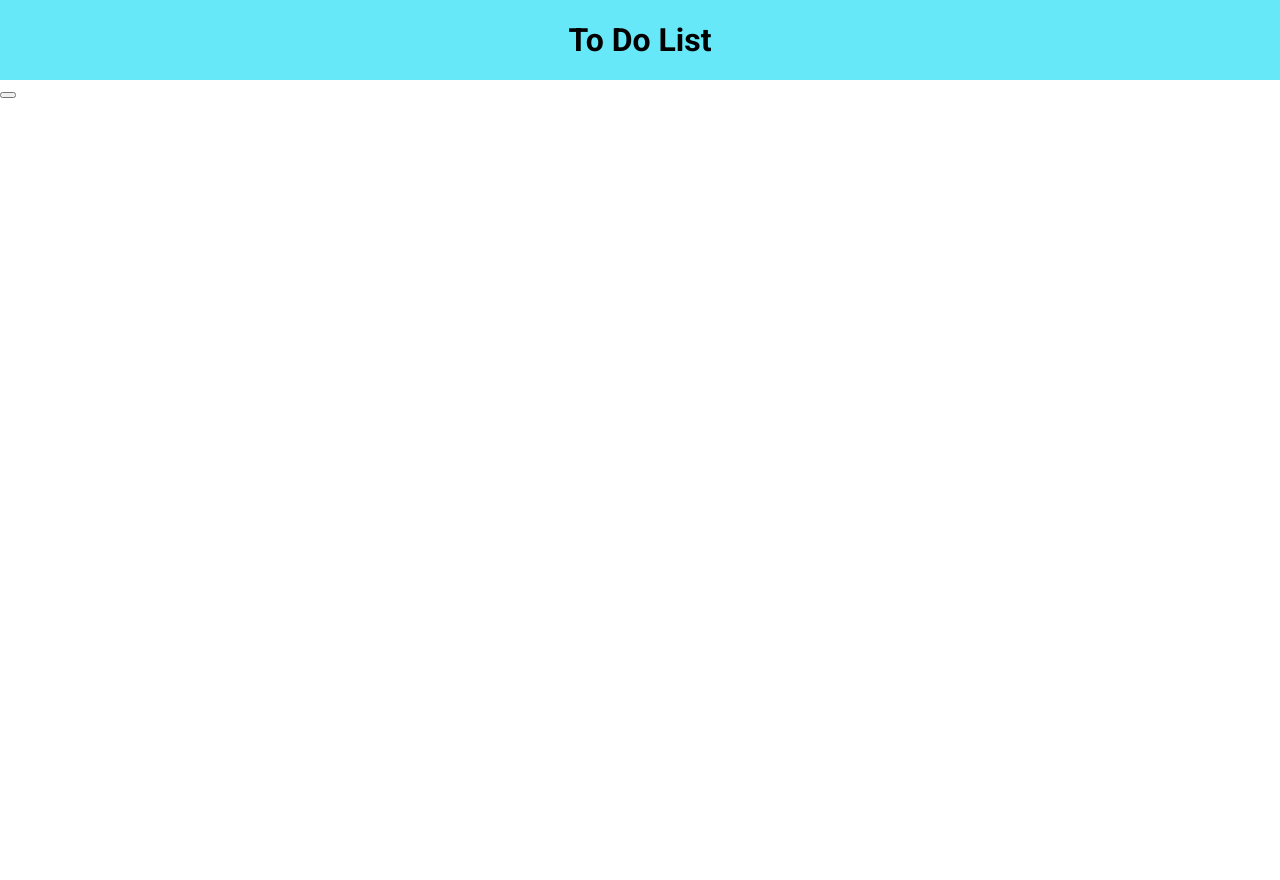
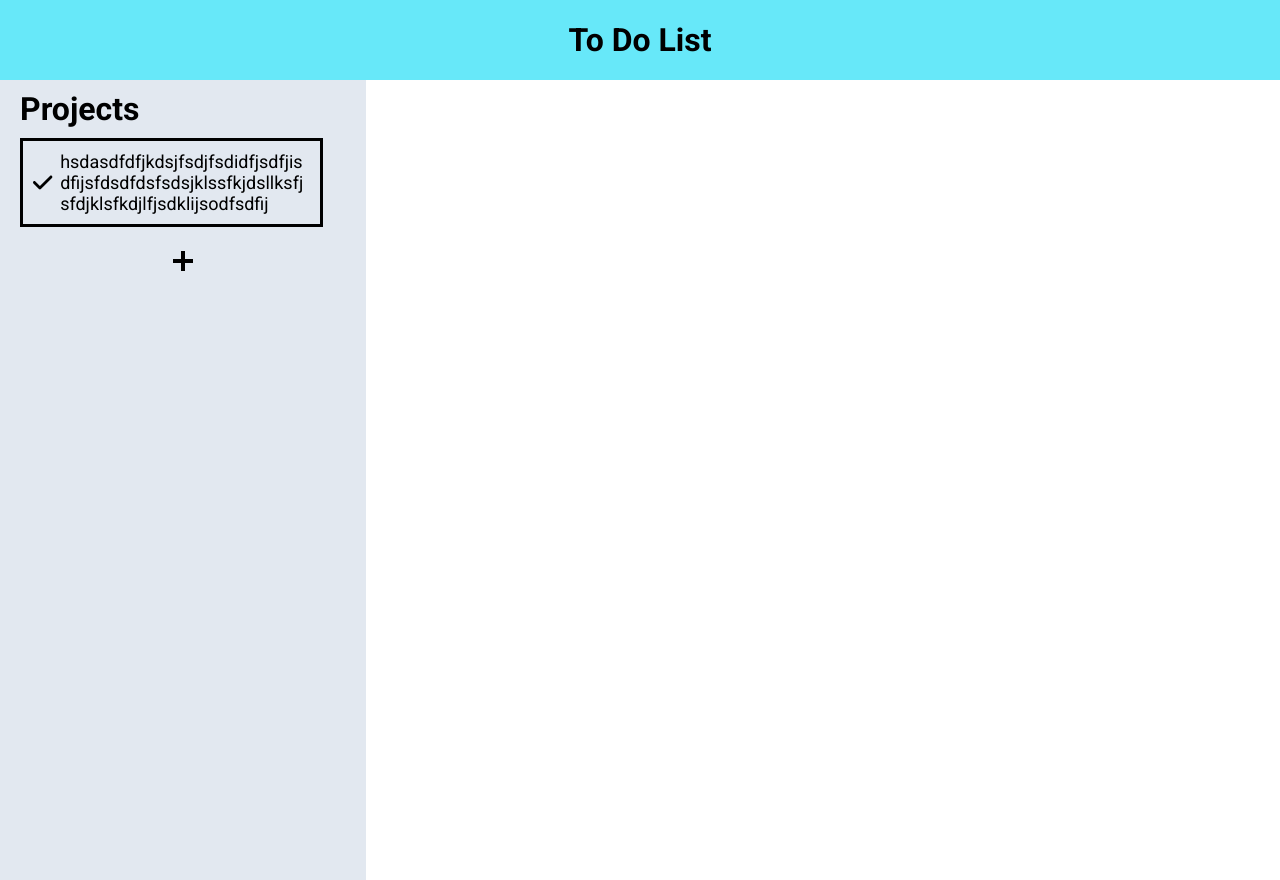
Before and after one commit to NoahPangUCSB/todo-list, a website built with webpack: page dist/index.html in a window 1280 px wide. Before the commit the page ends 800 px from the top, so only its background shows below. Built offline with nearby package versions, Linux system fonts and the light colour scheme.

Commit message:
made ui for project sidebar

```diff
--- a/src/css/style.css
+++ b/src/css/style.css
@@ -2,15 +2,17 @@
 
 :root {
   --header-background: #67e8f9;
+  --sidebar-background: #e2e8f0;
+  --shadow-color: #94a3b8;
 }
 
 body {
   display: flex;
   flex-direction: column;
-    min-height: 100vh;
+  /* min-height: 100vh; */
   padding: 0;
   margin: 0;
-    overflow: scroll;
+  overflow: auto;
   font-family: Roboto, sans-serif;
 }
 
@@ -29,5 +31,95 @@ body {
 
 .content {
   display: grid;
-    grid-template-columns: 1fr 3fr;
+  grid-template-columns: 2fr 5fr;
 }
+
+.project-sidebar {
+  display: flex;
+  flex-direction: column;
+  min-height: 100vh;
+  gap: 10px;
+  background-color: var(--sidebar-background);
+  overflow-y: auto;
+}
+
+.projects-header,
+.projects-wrapper,
+.add-project-btn {
+  margin-left: 20px;
+}
+
+.projects-header {
+  font-weight: bold;
+  font-size: xx-large;
+  margin-top: 10px;
+}
+
+.projects-wrapper {
+  display: grid;
+  gap: 10px;
+}
+
+.project-card {
+  width: 80%;
+  border: solid;
+  word-break: break-all;
+  /* overflow-wrap: break-word; */
+  padding: 10px;
+  font-size: large;
+  display: flex;
+  gap: 5px;
+}
+
+.selected-project {
+    background-color: #94a3b8;
+}
+
+.project-card svg {
+  width: 8%;
+  flex-shrink: 0;
+}
+
+.add-project-btn-wrapper {
+  display: flex;
+  justify-content: center;
+}
+
+.add-project-btn {
+  position: relative;
+  justify-self: center;
+  font-size: 100px;
+  border-radius: 100%;
+  height: 40px;
+  width: 40px;
+  vertical-align: middle;
+  border: hidden;
+  margin: 4px;
+  padding: 10px;
+  background: none;
+  /* box-shadow: 0px 0px 7px var(--shadow-color); */
+}
+
+.add-project-btn::before,
+.add-project-btn::after {
+  content: "";
+  position: absolute;
+  top: 0;
+  left: 0;
+  right: 0;
+  bottom: 0;
+  background: black;
+}
+
+.add-project-btn::before {
+  width: 4px;
+  margin: 10px auto;
+}
+.add-project-btn::after {
+  margin: auto 10px;
+  height: 4px;
+}
+
+.add-project-btn:hover {
+  transform: scale(1.25) perspective(1px);
+}
--- a/src/index.js
+++ b/src/index.js
@@ -1,8 +1,11 @@
 import headerDisplay from './header';
 import projectController from './project';
+import createSVG from './svg';
 import './css/style.css';
 
 const displayController = (() => {
+
+    let selectedProject = null;
 
     const displayHeader = (() => {
         document.body.appendChild(headerDisplay());
@@ -18,15 +21,15 @@ const displayController = (() => {
         const projectView = document.createElement("div");
         projectView.classList.add("project-view");
 
-        // projectController.createProject("hsda", "asdshfufas", null, null, {
-        //     "sda": {
-        //         name: "sda",
-        //         desc: "saf",
-        //         notes: "Saddas",
-        //         dueDate: "dsadas",
-        //         priority: 0
-        //     }
-        // });
+        projectController.createProject("hsdasdfdfjkdsjfsdjfsdidfjsdfjisdfijsfdsdfdsfsdsjklssfkjdsllksfjsfdjklsfkdjlfjsdklijsodfsdfij", "asdshfufas", null, null, {
+            "sda": {
+                name: "sda",
+                desc: "saf",
+                notes: "Saddas",
+                dueDate: "dsadas",
+                priority: 0
+            }
+        });
 
         contentWrapper.appendChild(projectSidebar);
         contentWrapper.appendChild(projectView);
@@ -38,34 +41,79 @@ const displayController = (() => {
         const sidebarWrapper = document.querySelector(".project-sidebar");
         sidebarWrapper.replaceChildren(); // clear previous children if any.
 
+        const projectsHeader = document.createElement("div");
+        projectsHeader.classList.add("projects-header");
+        projectsHeader.textContent = "Projects";
+
         const projectsWrapper = document.createElement("div");
         projectsWrapper.classList.add("projects-wrapper");
 
+        const addProjectBtnWrapper = document.createElement("div");
+        addProjectBtnWrapper.classList.add("add-project-btn-wrapper");
+
         const addProjectButton = document.createElement("button");
         addProjectButton.classList.add("add-project-btn");
+        addProjectBtnWrapper.appendChild(addProjectButton);
 
         for(const projectName in projects) {
-            displayProject(projects[projectName], projectsWrapper);
+            displayProjectCard(projects[projectName], projectsWrapper);
         }
 
+        sidebarWrapper.appendChild(projectsHeader);
         sidebarWrapper.appendChild(projectsWrapper);
-        sidebarWrapper.appendChild(addProjectButton);
+        sidebarWrapper.appendChild(addProjectBtnWrapper);
     };
 
-    const displayProject = (project, projectsWrapper) => {
+    const selectProject = (e) => {
+        if(selectedProject) {
+            selectedProject.classList.remove("selected-project");
+        }
+
+        let thisProject = e.srcElement;
+        while(!thisProject.classList.contains("project-card")) {
+            thisProject = thisProject.parentElement;
+        }
+        thisProject.classList.add("selected-project");
+
+        selectedProject = thisProject;
+
+        const selectedProjectName = thisProject.querySelector(".project-name").textContent;
+        displayProject(selectedProjectName);
+    }
+
+    const displayProjectCard = (project, projectsWrapper) => {
+        const checkDVal = "M438.6 105.4c12.5 12.5 12.5 32.8 0 45.3l-256 256c-12.5 12.5-32.8 12.5-45.3 0l-128-128c-12.5-12.5-12.5-32.8 0-45.3s32.8-12.5 45.3 0L160 338.7 393.4 105.4c12.5-12.5 32.8-12.5 45.3 0z";
+
         const projectWrapper = document.createElement("div");
         projectWrapper.classList.add("project-card");
+
+        createSVG(projectWrapper, checkDVal);
 
         const projectName = document.createElement("span");
         projectName.classList.add("project-name");
         projectName.textContent = project.getName();
+
+        projectWrapper.addEventListener("click", selectProject);
 
         projectWrapper.appendChild(projectName);
 
         projectsWrapper.appendChild(projectWrapper);
     }
 
-    return { displayProjectsSidebar, displayProject };
+    const displayProject = (projectName) => {
+        const projectView = document.querySelector(".project-view");
+        projectView.replaceChildren(); // clear previous project
+
+        const project = projectController.getProjects()[projectName];
+
+        const projectNameDisplay = document.createElement("div");
+        projectNameDisplay.classList.add("project-name-display");
+        projectNameDisplay.textContent = projectName;
+
+        projectView.appendChild(projectNameDisplay);
+    }
+
+    return { displayProjectsSidebar };
 })();
 
 const appController = (() => {
--- a/src/storage.js
+++ b/src/storage.js
@@ -31,7 +31,11 @@ const todoStorageController = (() => {
         localStorage.removeItem(projectName);
     }
 
-    return { updateItem, removeItem };
+    const clearStorage = () => {
+        localStorage.clear();
+    }
+
+    return { updateItem, removeItem, clearStorage };
 })();
 
 export default todoStorageController;
--- /dev/null
+++ b/src/svg.js
@@ -0,0 +1,24 @@
+export default function createSVG(node, dVal, svgClasses=[], pathAttrs=[]) {
+    const iconSvg = document.createElementNS("http://www.w3.org/2000/svg", "svg");
+    const iconPath = document.createElementNS(
+        "http://www.w3.org/2000/svg",
+        "path"
+    );
+    iconSvg.setAttribute("xmlns", "http://www.w3.org/2000/svg");
+    iconSvg.setAttribute('fill', 'currentColor');
+    iconSvg.setAttribute('viewBox', '0 0 512 512');
+    iconSvg.classList.add('post-icon');
+    for(let i = 0; i < svgClasses.length; i++) {
+        iconSvg.classList.add(svgClasses[i]);
+    }
+
+    for(let i = 0; i < pathAttrs.length; i++) {
+        iconPath.setAttribute(pathAttrs[i][0], pathAttrs[i][1]);
+    }
+    iconPath.setAttribute("d", dVal);
+
+
+    iconSvg.appendChild(iconPath);
+
+    return node.appendChild(iconSvg);
+}
```
Also changed, not shown: dist/index.bundle.js. Lines whose indentation alone changed are shown as unchanged.
